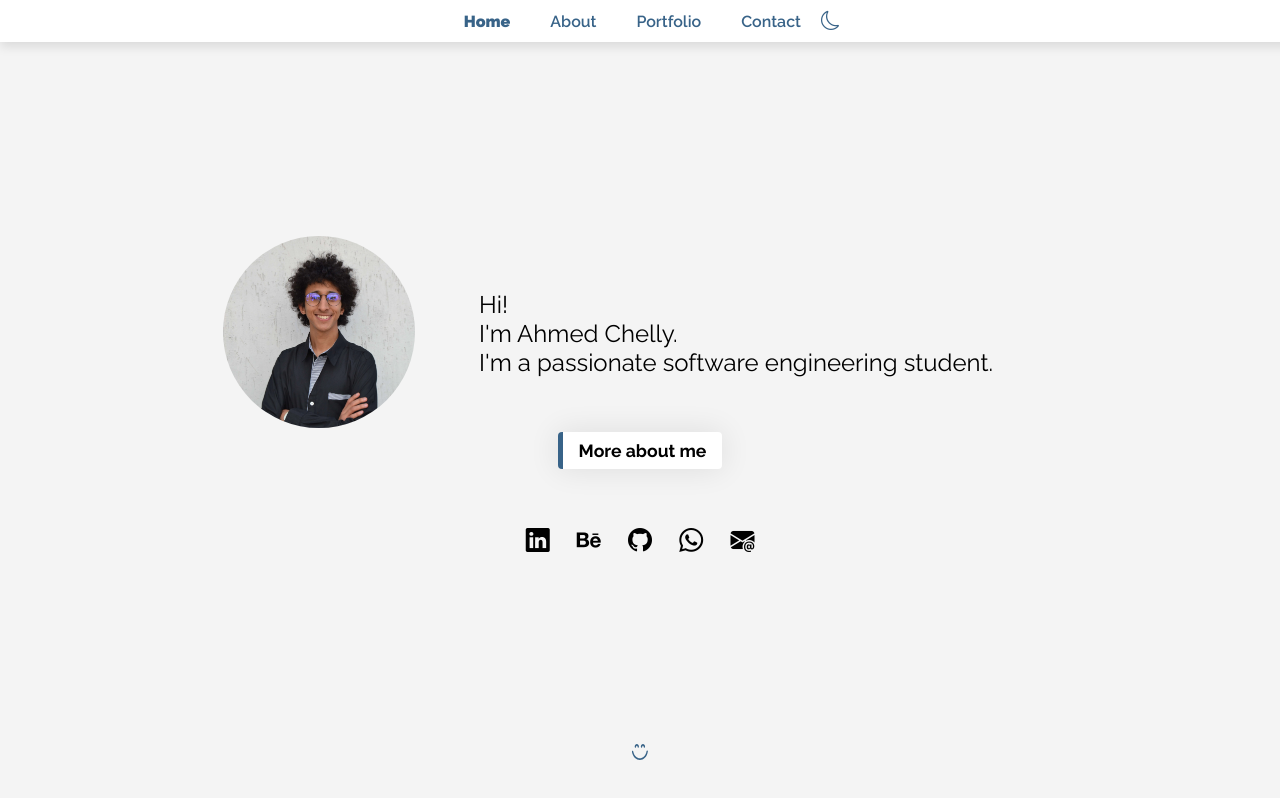
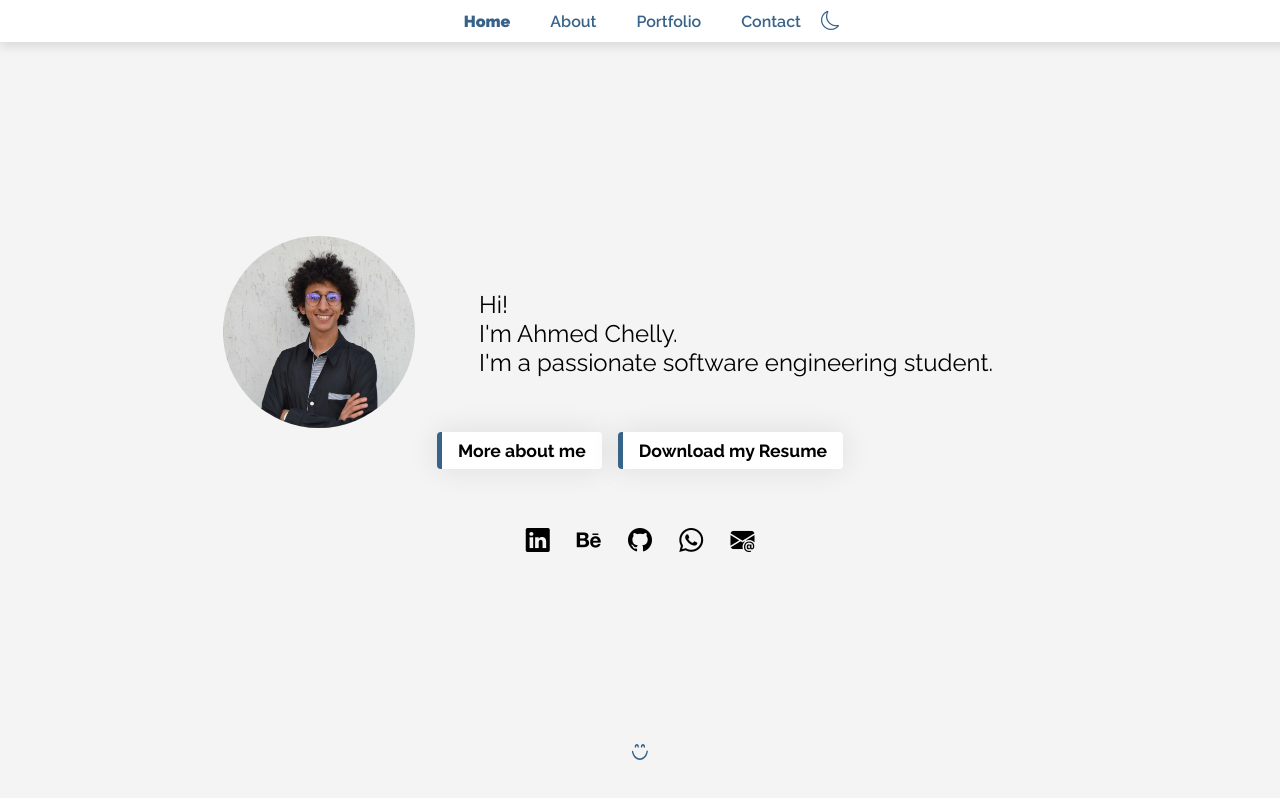
Before and after one commit to ChellyAhmed/Chelly, a React (Create React App) app: page / in a window 1280 px wide. Built offline with nearby package versions, Linux system fonts and the light colour scheme.

Commit message:
Add download resume in home

```diff
--- a/src/screens/Home.js
+++ b/src/screens/Home.js
@@ -10,9 +10,18 @@ import { useContext } from 'react';
 import { useNavigate } from "react-router-dom";
 import { SelectedPageContext } from '../App';
 import { motion } from "framer-motion";
+import Ahmed_Chelly_Resume from '../assets/Ahmed_Chelly_Resume.pdf';
 
 function Home() {
     const [selectedPage, setSelectedPage] = useContext(SelectedPageContext);
+
+    const downloadResume = () => {
+        // window.open(Ahmed_Chelly_Resume, "_blank");
+        const link = document.createElement('a');
+        link.href = Ahmed_Chelly_Resume;
+        link.download = 'Ahmed_Chelly_Resume.pdf';
+        link.click();
+    }
 
     const navigate = useNavigate();
 
@@ -42,9 +51,12 @@ function Home() {
                                 I'm a passionate software engineering student.
                             </p>
                         </div>
-                        <div style={{ width: "100%", textAlign: "center" }}>
+                        <div className="centered-buttons">
                             <Button text={"More about me"}
                                 clicked={handleClick}
+                            />
+                            <Button text={"Download my Resume"}
+                                clicked={downloadResume}
                             />
                         </div>
                     </div>
```
Also changed, not shown: 1 other file (tests, documents, lock files or other folders).
